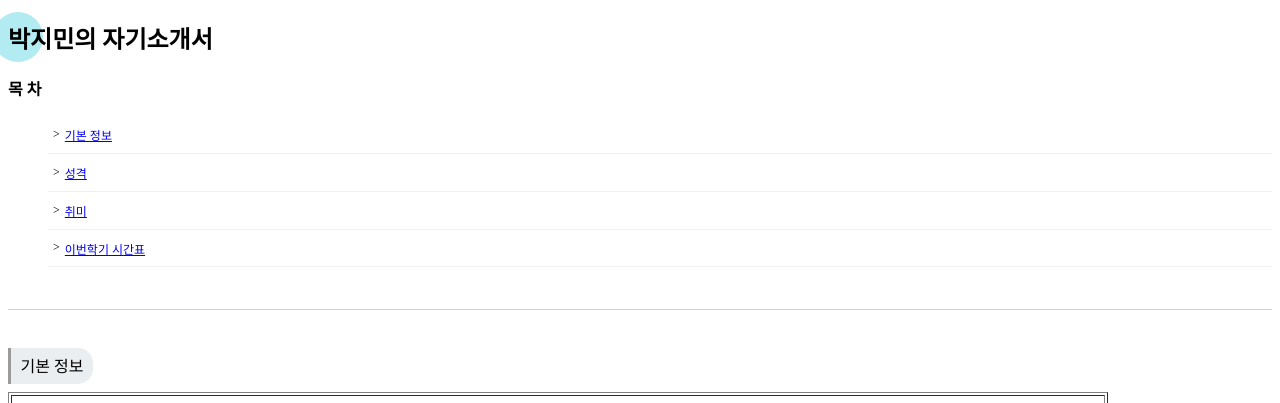
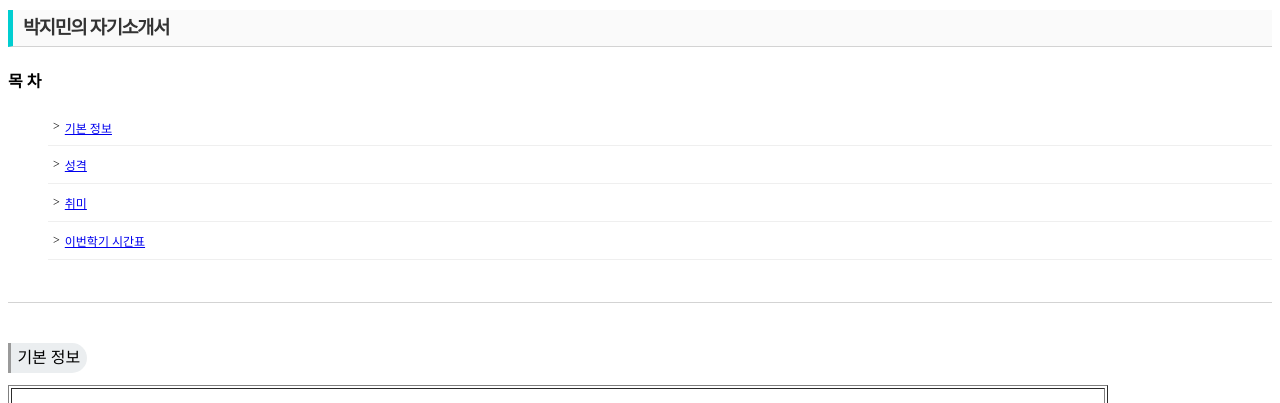
Before and after one commit to jiminpark01/Mid-Term-Project, a plain HTML site: page hello.html in a window 1280 px wide. Shown: the top 403 px of the page. Drawn offline with Linux system fonts and the light colour scheme.

Commit message:
commit 8

```diff
--- a/hello.html
+++ b/hello.html
@@ -24,7 +24,7 @@
         <br>
 
         <a id = "book1"></a>
-        <p><span style="border-radius: 0 15px 15px 0; border-left: inset; padding: 0.6em; background: #EBEEF0;">기본 정보</span></p>
+        <p><span style="border-radius: 0 15px 15px 0; border-left: inset; padding: 0.4em; background: #EBEEF0;">기본 정보</span></p>
             <table border = "1">
                 <tr><td>
                     <figure>
@@ -52,7 +52,7 @@
         <br><br>
 
         <a id = "book2"></a>
-        <p><span style="border-radius: 0 15px 15px 0; border-left: inset; padding: 0.6em; background: #EBEEF0;">성격</span></p>
+        <p><span style="border-radius: 0 15px 15px 0; border-left: inset; padding: 0.4em; background: #EBEEF0;">성격</span></p>
             <table border = "1">
                 <tr><td>
                     <ul>
@@ -78,7 +78,7 @@
         <br><br>
 
         <a id = "book3"></a>
-        <p><span style="border-radius: 0 15px 15px 0; border-left: inset; padding: 0.6em; background: #EBEEF0;">취미</span></p>
+        <p><span style="border-radius: 0 15px 15px 0; border-left: inset; padding: 0.4em; background: #EBEEF0;">취미</span></p>
             <table border = "1">
                 <tr><td>
                     <ul>
@@ -101,7 +101,7 @@
         <br><br>
 
         <a id = "book4"></a>
-        <p><span style="border-radius: 0 15px 15px 0; border-left: inset; padding: 0.6em; background: #EBEEF0;">이번학기 시간표</span></p>
+        <p><span style="border-radius: 0 15px 15px 0; border-left: inset; padding: 0.4em; background: #EBEEF0;">이번학기 시간표</span></p>
             <table border = "1">
                 <tr><td>
                     <figure>
--- a/style.css
+++ b/style.css
@@ -1,20 +1,18 @@
 h2 {
-    position: relative;
-    z-index: 0;
-  }
-  h2::before {
-    position: absolute;
-    top: 50%;
-    left: -15px;
-    -webkit-transform: translateY(-50%);
-    transform: translateY(-50%);
-    z-index: -1;
-    content: '';
-    width: 50px;
-    height: 50px;
-    border-radius: 50%;
-    background: #b2ebf2;
-  }
+    padding: 0px 10px 1px;
+    margin: 10px 0px 5px;
+    border-left-width: 5px;
+    border-left-style: solid;
+    border-left-color: rgb(0, 206, 209);
+    font-size: 14pt; color: rgb(51, 51, 51);
+    font-family: '맑은 고딕', 'Noto Sans Korean';
+    border-bottom-color: rgb(211, 211, 211);
+    border-bottom-width: 1px;
+    border-bottom-style: solid;
+    letter-spacing: -0.07em;
+    line-height: 35px;
+    background-color: rgb(250, 250, 250);
+ }
 li {
     list-style: none;
     padding-left: 0px;
```
